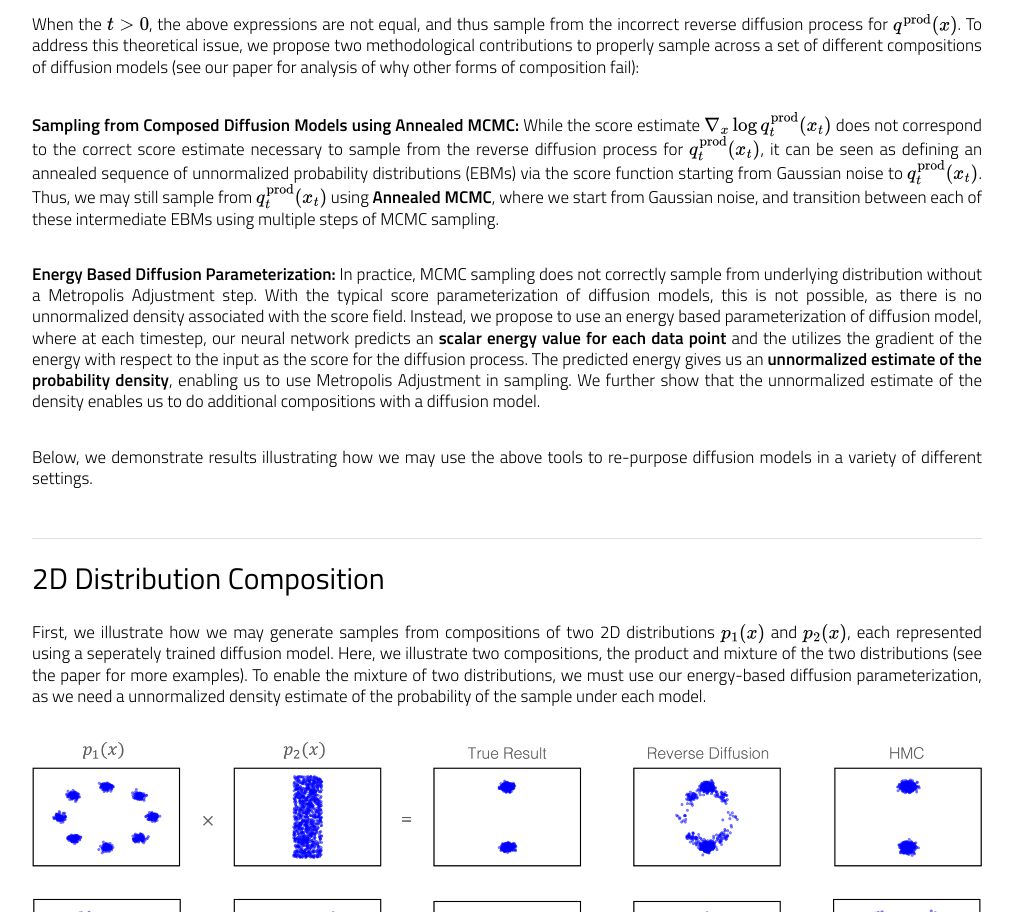
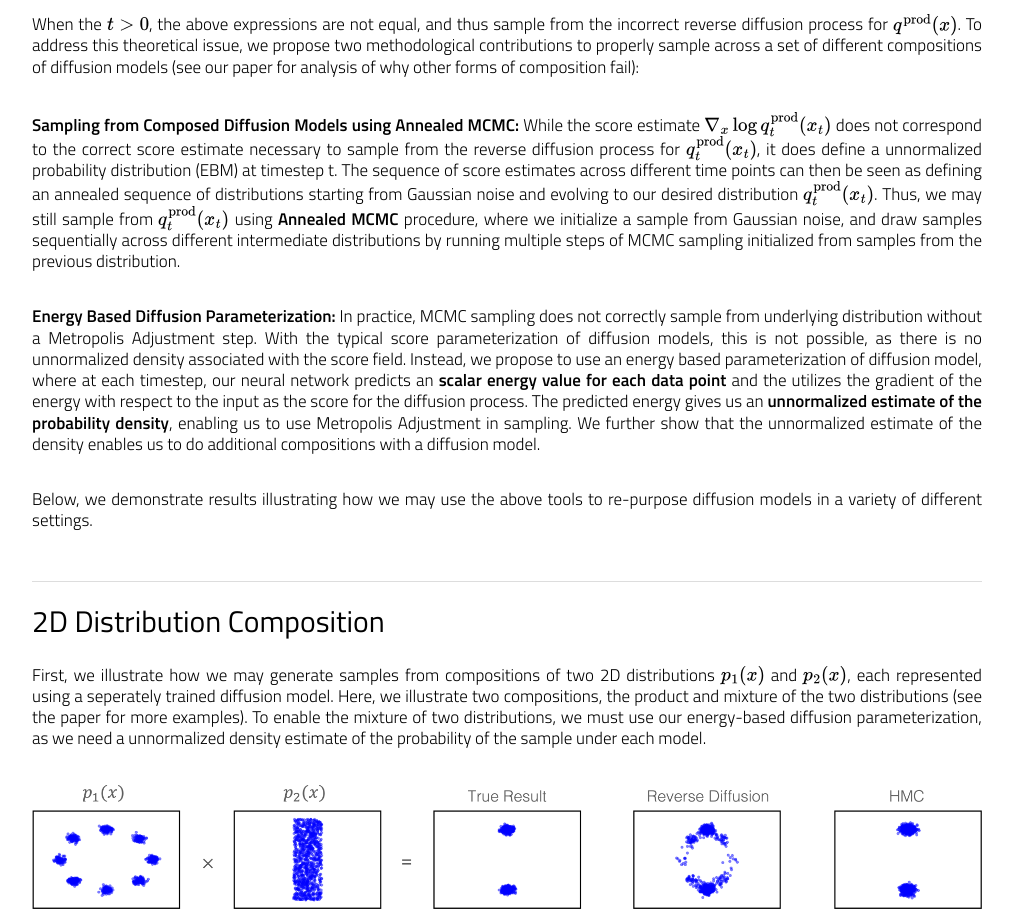
Before and after one commit to energy-based-model/reduce-reuse-recycle, a plain HTML site: page index.html in a window 1280 px wide. Shown: the part 1650-2562 px from the top of the page, without its empty margins (133-1146 px from the left). Drawn offline with nearby package versions, Linux system fonts and the light colour scheme; a script that the page names is missing.

Commit message:
update website

```diff
--- a/index.html
+++ b/index.html
@@ -520,12 +520,12 @@ q^{1}(x_{0})q^2(x_{0})~ q(x_t|x_{0})\right).\]
 				When the $t > 0$, the above expressions are not equal, and thus sample from the incorrect reverse diffusion process for $q^{\textup{prod}}(x)$. To address this theoretical issue, we propose two methodological contributions to properly sample across a set of different compositions of diffusion models (see our paper for analysis of why other forms of composition fail):
 			</p>
             <p>
-                <b>Sampling from Composed Diffusion Models using Annealed MCMC:</b> While the score estimate $\nabla_{x}\log q_{t}^{\textup{prod}}(x_t)$ does not correspond to the correct score estimate necessary to sample from the reverse diffusion process for $q_{t}^{\textup{prod}}(x_t)$, it can be seen as defining an annealed sequence of unnormalized probability distributions (EBMs) via the score function starting from Gaussian
-noise to $q_{t}^{\textup{prod}}(x_t)$.
-				Thus, we may still sample from $q_{t}^{\textup{prod}}(x_t)$ using <b>Annealed MCMC</b>, where we start from
-				Gaussian noise, and transition between each of these intermediate EBMs using multiple
-				steps of MCMC sampling.
-                  </p>
+                <b>Sampling from Composed Diffusion Models using Annealed MCMC:</b> While the score estimate $\nabla_{x}\log q_{t}^{\textup{prod}}(x_t)$ does not correspond to the correct score estimate necessary to sample from the reverse diffusion process for $q_{t}^{\textup{prod}}(x_t)$, it does define a unnormalized probability distribution (EBM) at timestep t. The sequence of score estimates across different time points can then be seen as defining an annealed sequence of distributions starting from Gaussian
+noise and evolving to our desired distribution $q_{t}^{\textup{prod}}(x_t)$.
+				Thus, we may still sample from $q_{t}^{\textup{prod}}(x_t)$ using <b>Annealed MCMC</b> procedure, where we initialize a sample from
+				Gaussian noise, and draw samples sequentially across different intermediate distributions by running multiple steps of MCMC
+                sampling initialized from samples from the previous distribution.
+            </p>
             <p>
                 <b>Energy Based Diffusion Parameterization:</b> In practice, MCMC sampling does not correctly sample from underlying distribution without a Metropolis Adjustment step. With the typical score parameterization of diffusion models,
 				this is not possible, as there is no unnormalized density associated with the score field. Instead, we propose
```
